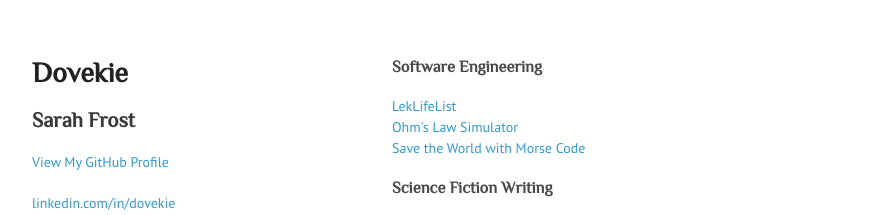
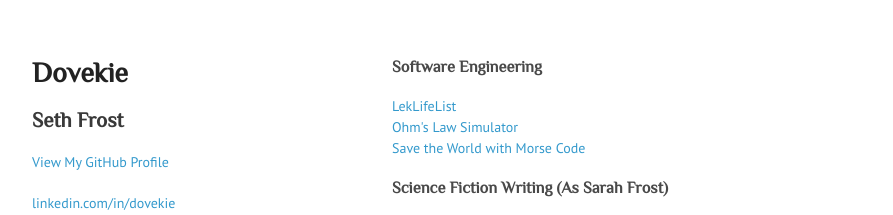
Before and after one commit to dovekie/dovekie.github.io, a plain HTML site: page index.html in a window 1280 px wide. Shown: the top 215 px of the page, without its empty margins (178-1071 px from the left). Drawn offline with Linux system fonts and the light colour scheme.

Commit message:
Update with name change

```diff
--- a/index.html
+++ b/index.html
@@ -18,7 +18,7 @@
     <div class="wrapper">
       <header>
         <h1>Dovekie</h1>
-        <h2>Sarah Frost</h2>
+        <h2>Seth Frost</h2>
         <p class="view"><a href="https://github.com/dovekie">View My GitHub Profile</a></p>
         <p><a href="http://linkedin.com/in/dovekie">linkedin.com/in/dovekie</a></p>
         <p><a href="https://twitter.com/dovekie">@dovekie on Twitter</a></p>
@@ -35,7 +35,7 @@
 <a href="https://github.com/jmarkina/MorseGame">Save the World with Morse Code</a></p>
 
 <h3>
-<a id="science-fiction-writing" class="anchor" href="#science-fiction-writing" aria-hidden="true"><span class="octicon octicon-link"></span></a>Science Fiction Writing</h3>
+<a id="science-fiction-writing" class="anchor" href="#science-fiction-writing" aria-hidden="true"><span class="octicon octicon-link"></span></a>Science Fiction Writing (As Sarah Frost)</h3>
 
 <p><a href="http://bestsf.net/sarah-frost-bodies-in-water-analog-may-2014/">"Bodies in Water"</a> Analog Science Fiction and Fact, May 2014<br>
 <a href="https://www.analogsf.com/2013_12/index.shtml">"The Deer Girl Hitches a Ride"</a> Analog Science Fiction and Fact, December 2013<br>
```
